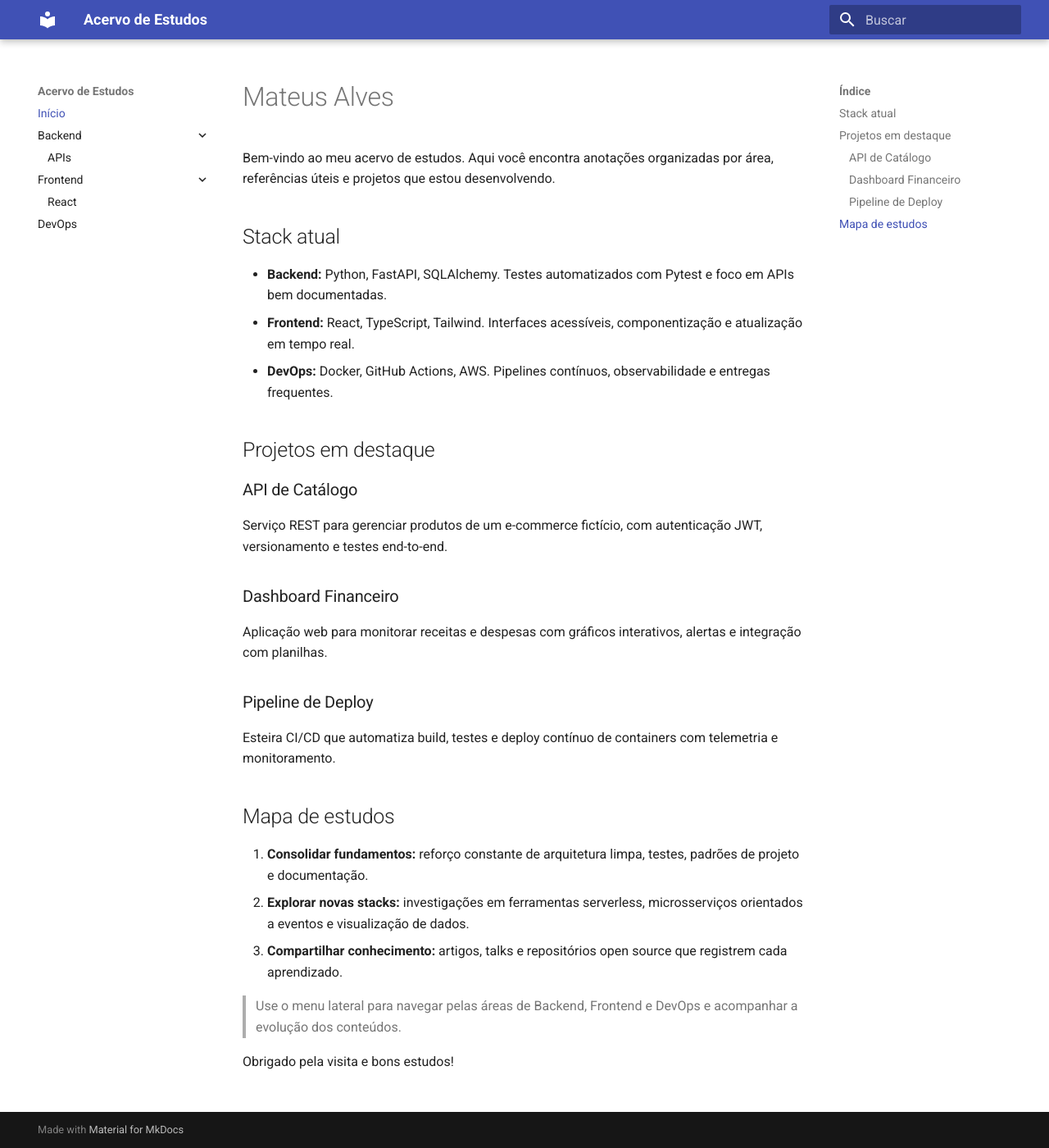
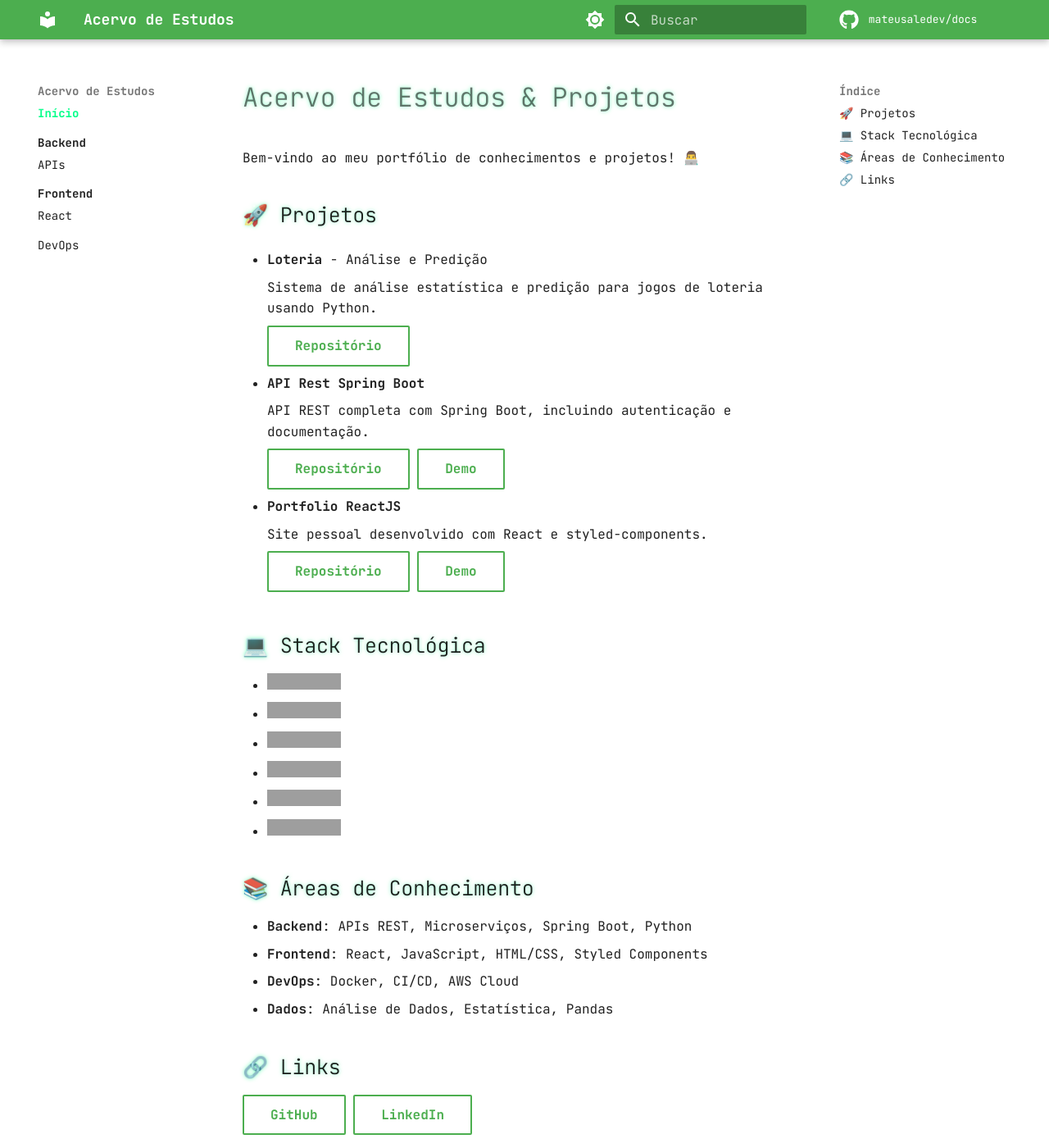
Before and after one commit to mateusaledev/mateusaledev.github.io, an MkDocs documentation site: the page built from docs/index.md, in a window 1280 px wide and 1400 px high. Shown: the whole window at 82% size. Built offline with MkDocs 1.6.1 and Material for MkDocs 9.7.7, drawn with Linux system fonts in a browser that asks for light colours; comment, search, counter and statistics services are not loaded; grey boxes are pictures that could not be loaded.

Commit message:
feat: Adiciona nova versao

```diff
--- a/docs/index.md
+++ b/docs/index.md
@@ -1,30 +1,45 @@
-# Mateus Alves
+# Acervo de Estudos & Projetos
 
-Bem-vindo ao meu acervo de estudos. Aqui você encontra anotações organizadas por área, referências úteis e projetos que estou desenvolvendo.
+Bem-vindo ao meu portfólio de conhecimentos e projetos! 👨‍💻
 
-## Stack atual
+## 🚀 Projetos
 
-- **Backend:** Python, FastAPI, SQLAlchemy. Testes automatizados com Pytest e foco em APIs bem documentadas.
-- **Frontend:** React, TypeScript, Tailwind. Interfaces acessíveis, componentização e atualização em tempo real.
-- **DevOps:** Docker, GitHub Actions, AWS. Pipelines contínuos, observabilidade e entregas frequentes.
+* __Loteria__ - Análise e Predição
 
-## Projetos em destaque
+    Sistema de análise estatística e predição para jogos de loteria usando Python.
 
-### API de Catálogo
-Serviço REST para gerenciar produtos de um e-commerce fictício, com autenticação JWT, versionamento e testes end-to-end.
+    [Repositório](https://github.com/mateusaledev/loteria){ .md-button }
 
-### Dashboard Financeiro
-Aplicação web para monitorar receitas e despesas com gráficos interativos, alertas e integração com planilhas.
+* __API Rest Spring Boot__
 
-### Pipeline de Deploy
-Esteira CI/CD que automatiza build, testes e deploy contínuo de containers com telemetria e monitoramento.
+    API REST completa com Spring Boot, incluindo autenticação e documentação.
 
-## Mapa de estudos
+    [Repositório](https://github.com/mateusaledev/spring-api){ .md-button }
+    [Demo](https://api-demo.mateusaledev.com){ .md-button }
 
-1. **Consolidar fundamentos:** reforço constante de arquitetura limpa, testes, padrões de projeto e documentação.
-2. **Explorar novas stacks:** investigações em ferramentas serverless, microsserviços orientados a eventos e visualização de dados.
-3. **Compartilhar conhecimento:** artigos, talks e repositórios open source que registrem cada aprendizado.
+* __Portfolio ReactJS__
 
-> Use o menu lateral para navegar pelas áreas de Backend, Frontend e DevOps e acompanhar a evolução dos conteúdos.
+    Site pessoal desenvolvido com React e styled-components.
 
-Obrigado pela visita e bons estudos!
+    [Repositório](https://github.com/mateusaledev/portfolio){ .md-button }
+    [Demo](https://mateusaledev.com){ .md-button }
+
+## 💻 Stack Tecnológica
+
+* ![Java](https://img.shields.io/badge/Java-ED8B00?style=for-the-badge&logo=openjdk&logoColor=white)
+* ![Spring](https://img.shields.io/badge/Spring-6DB33F?style=for-the-badge&logo=spring&logoColor=white)
+* ![Python](https://img.shields.io/badge/Python-3776AB?style=for-the-badge&logo=python&logoColor=white)
+* ![JavaScript](https://img.shields.io/badge/JavaScript-F7DF1E?style=for-the-badge&logo=javascript&logoColor=black)
+* ![React](https://img.shields.io/badge/React-20232A?style=for-the-badge&logo=react&logoColor=61DAFB)
+* ![Docker](https://img.shields.io/badge/Docker-2496ED?style=for-the-badge&logo=docker&logoColor=white)
+
+## 📚 Áreas de Conhecimento
+
+* __Backend__: APIs REST, Microserviços, Spring Boot, Python
+* __Frontend__: React, JavaScript, HTML/CSS, Styled Components
+* __DevOps__: Docker, CI/CD, AWS Cloud
+* __Dados__: Análise de Dados, Estatística, Pandas
+
+## 🔗 Links
+
+[GitHub](https://github.com/mateusaledev){ .md-button } [LinkedIn](https://linkedin.com/in/mateusaledev){ .md-button }
--- /dev/null
+++ b/docs/stylesheets/extra.css
@@ -0,0 +1,134 @@
+/* Cyberpunk theme customizations */
+
+/* Project Cards */
+.grid.cards {
+    display: grid;
+    grid-template-columns: repeat(auto-fit, minmax(300px, 1fr));
+    gap: 1rem;
+    margin: 1rem 0;
+}
+
+.grid.cards > * {
+    border: 1px solid rgba(0, 255, 136, 0.3);
+    border-radius: 8px;
+    padding: 1rem;
+    background: rgba(0, 255, 136, 0.05);
+    box-shadow: 0 4px 8px rgba(0, 0, 0, 0.1);
+    transition: all 0.3s ease;
+}
+
+.grid.cards > *:hover {
+    transform: translateY(-5px);
+    box-shadow: 0 8px 16px rgba(0, 255, 136, 0.2);
+}
+
+.grid.cards .md-button {
+    margin: 0.5rem;
+    padding: 0.3rem 0.8rem;
+}
+
+/* Tech Stack */
+.tech-stack {
+    display: flex;
+    flex-wrap: wrap;
+    gap: 0.5rem;
+    margin: 1rem 0;
+}
+
+.tech-stack img {
+    height: 28px;
+    transition: transform 0.3s ease;
+}
+
+.tech-stack img:hover {
+    transform: translateY(-2px);
+}
+
+/* Neon glow effect for headers */
+h1, h2, h3 {
+    text-shadow: 0 0 5px rgba(0, 255, 136, 0.5);
+    transition: text-shadow 0.3s ease;
+}
+
+h1:hover, h2:hover, h3:hover {
+    text-shadow: 0 0 10px rgba(0, 255, 136, 0.8);
+}
+
+/* Code block styling */
+.highlight pre {
+    border-radius: 8px;
+    border: 1px solid rgba(147, 112, 219, 0.3);
+    box-shadow: 0 0 15px rgba(147, 112, 219, 0.1);
+}
+
+/* Navigation styling */
+.md-nav__item .md-nav__link--active {
+    color: #00ff88;
+    font-weight: bold;
+}
+
+/* Custom scrollbar */
+::-webkit-scrollbar {
+    width: 8px;
+    height: 8px;
+}
+
+::-webkit-scrollbar-track {
+    background: rgba(0, 0, 0, 0.1);
+}
+
+::-webkit-scrollbar-thumb {
+    background: rgba(0, 255, 136, 0.5);
+    border-radius: 4px;
+}
+
+/* Card-like elements */
+.md-typeset .admonition {
+    border: none;
+    box-shadow: 0 4px 8px rgba(0, 0, 0, 0.1);
+    transition: transform 0.3s ease, box-shadow 0.3s ease;
+}
+
+.md-typeset .admonition:hover {
+    transform: translateY(-2px);
+    box-shadow: 0 6px 12px rgba(0, 0, 0, 0.15);
+}
+
+/* Animated link underline */
+.md-content a:not(.md-button) {
+    background: linear-gradient(0deg, currentColor 0%, currentColor 100%) no-repeat right bottom / 0 2px;
+    transition: background-size 0.3s ease;
+}
+
+.md-content a:not(.md-button):hover {
+    background-position-x: left;
+    background-size: 100% 2px;
+}
+
+/* Button styling */
+.md-button {
+    transition: all 0.3s ease;
+    border: 2px solid rgba(0, 255, 136, 0.5);
+}
+
+.md-button:hover {
+    background-color: rgba(0, 255, 136, 0.1);
+    border-color: #00ff88;
+    transform: translateY(-1px);
+}
+
+/* Table styling */
+.md-typeset table:not([class]) {
+    border-radius: 8px;
+    box-shadow: 0 4px 8px rgba(0, 0, 0, 0.1);
+}
+
+.md-typeset table:not([class]) th {
+    background-color: rgba(0, 255, 136, 0.1);
+}
+
+/* Search results highlight */
+.md-search-result mark {
+    color: #00ff88;
+    text-shadow: 0 0 3px rgba(0, 255, 136, 0.3);
+}
--- a/mkdocs.yml
+++ b/mkdocs.yml
@@ -1,20 +1,93 @@
 site_name: Acervo de Estudos
 site_url: https://mateusaledev.github.io/
+repo_url: https://github.com/mateusaledev/mateusaledev.github.io
+repo_name: mateusaledev/docs
+
 theme:
   name: material
   language: pt
+  palette:
+    - media: "(prefers-color-scheme: light)"
+      scheme: default
+      primary: green
+      accent: light green
+      toggle:
+        icon: material/brightness-7
+        name: Switch to dark mode
+    - media: "(prefers-color-scheme: dark)"
+      scheme: slate
+      primary: green
+      accent: light green
+      toggle:
+        icon: material/brightness-4
+        name: Switch to light mode
+  font:
+    text: JetBrains Mono
+    code: JetBrains Mono
   features:
     - navigation.top
     - navigation.expand
     - navigation.indexes
+    - navigation.instant
+    - navigation.tracking
+    - navigation.sections
+    - navigation.footer
     - search.highlight
     - search.share
+    - search.suggest
+    - content.code.copy
+    - content.code.annotate
+    - content.tabs.link
+    - header.autohide
+  icon:
+    repo: fontawesome/brands/github
+    logo: material/library
+  favicon: assets/favicon.png
 markdown_extensions:
   - admonition
+  - attr_list
+  - md_in_html
+  - tables
+  - pymdownx.emoji:
+      emoji_index: !!python/name:materialx.emoji.twemoji
+      emoji_generator: !!python/name:materialx.emoji.to_svg
+  - def_list
+  - footnotes
   - codehilite
-  - footnotes
   - toc:
       permalink: true
+  - pymdownx.highlight:
+      anchor_linenums: true
+      line_spans: __span
+      pygments_lang_class: true
+  - pymdownx.inlinehilite
+  - pymdownx.snippets
+  - pymdownx.superfences:
+      custom_fences:
+        - name: mermaid
+          class: mermaid
+          format: !!python/name:pymdownx.superfences.fence_code_format
+  - pymdownx.tabbed:
+      alternate_style: true
+  - pymdownx.tasklist:
+      custom_checkbox: true
+  - pymdownx.emoji:
+      emoji_index: !!python/name:materialx.emoji.twemoji
+      emoji_generator: !!python/name:materialx.emoji.to_svg
+
+plugins:
+  - search
+  - tags
+
+extra_css:
+  - stylesheets/extra.css
+
+extra:
+  social:
+    - icon: fontawesome/brands/github
+      link: https://github.com/mateusaledev
+    - icon: fontawesome/brands/linkedin
+      link: https://linkedin.com/in/mateusaledev
 
 nav:
   - Início: index.md
```
